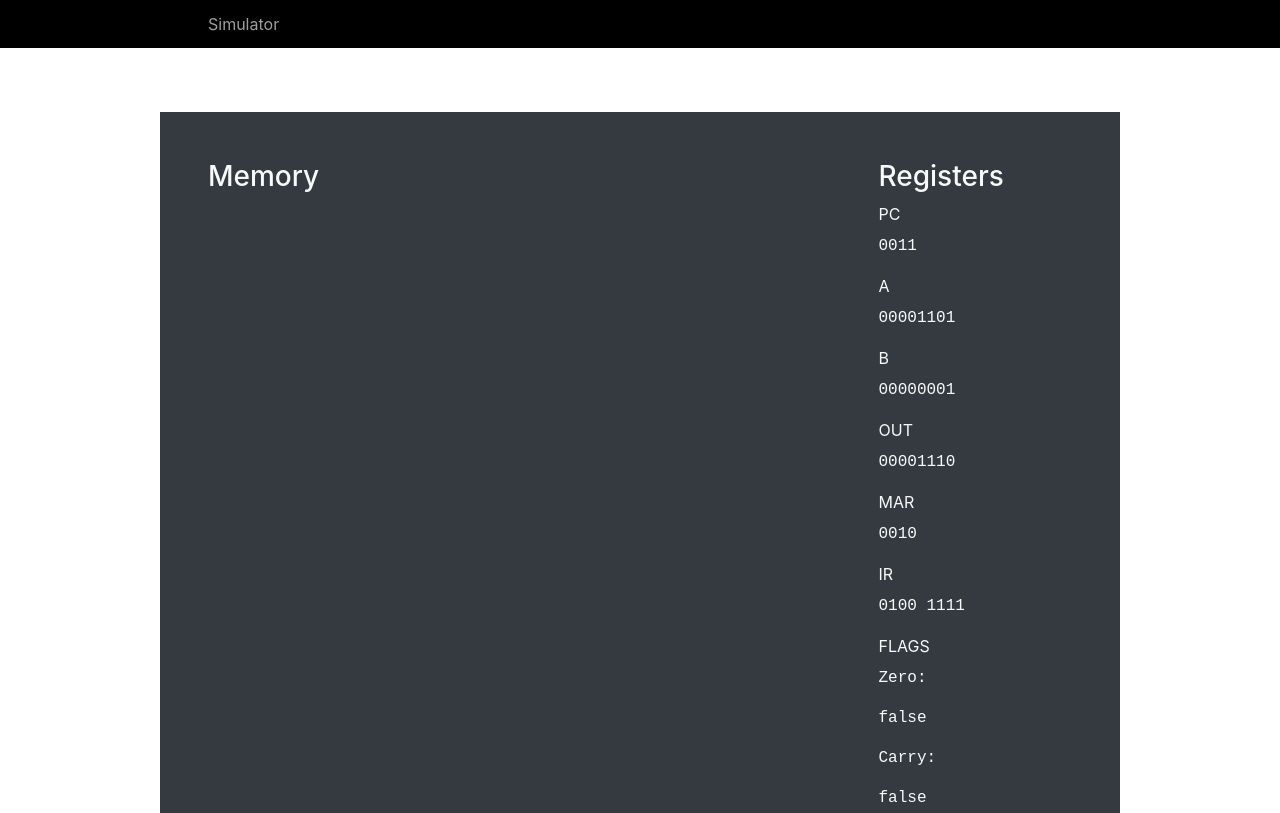
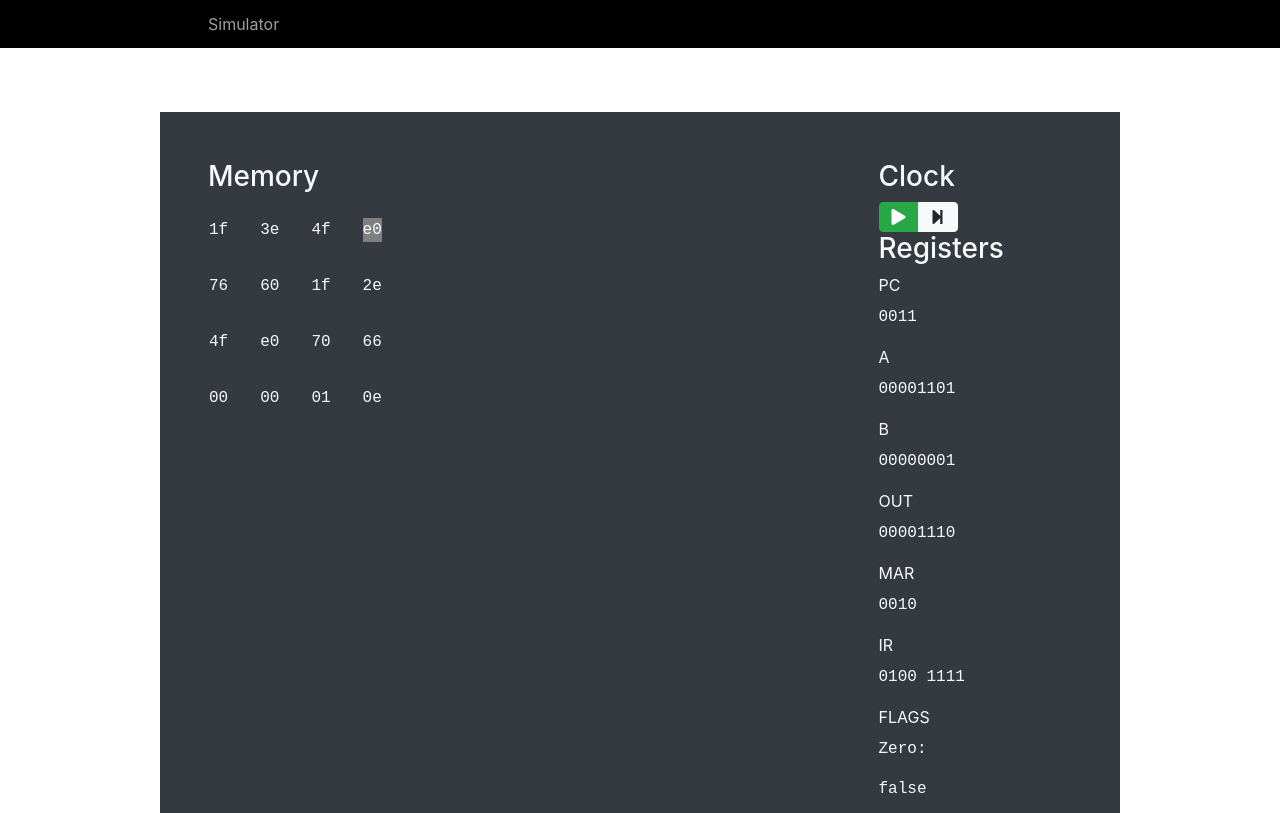
Before and after one commit to afflitto/retrobrew-assembler, a website built with webpack: page src/html/index.html in a window 1280 px wide. Shown: the top 813 px of the page. Built offline with nearby package versions, Linux system fonts and the light colour scheme; files whose address does not match are found by name.

Commit message:
show memory

```diff
--- a/src/css/index.css
+++ b/src/css/index.css
@@ -17,6 +17,14 @@
 
 }
 
+.memory-display {
+  font-family: monospace;
+}
+
+.memory-pc {
+  background-color: grey;
+}
+
 p {
   font-family: monospace;
 }
--- a/src/html/index.html
+++ b/src/html/index.html
@@ -4,6 +4,7 @@
       Retrobrew Assembler
     </title>
     <link rel="stylesheet" href="https://stackpath.bootstrapcdn.com/bootstrap/4.3.1/css/bootstrap.min.css" integrity="sha384-ggOyR0iXCbMQv3Xipma34MD+dH/1fQ784/j6cY/iJTQUOhcWr7x9JvoRxT2MZw1T" crossorigin="anonymous">
+    <link rel="stylesheet" href="https://use.fontawesome.com/releases/v5.8.1/css/all.css" integrity="sha384-50oBUHEmvpQ+1lW4y57PTFmhCaXp0ML5d60M1M7uH2+nqUivzIebhndOJK28anvf" crossorigin="anonymous">
     <link rel="stylesheet" href="./css/index.css">
     <meta name="viewport" content="width=device-width, initial-scale=1">
   </head>
@@ -19,10 +20,17 @@
         <div class="row">
           <div class="col-md-9 text-light">
             <h3 class="text-light">Memory</h3>
+            <div id="memory-display"></div>
           </div>
 
           <div class="col-md-3 text-light">
-            <h3 class="text-light">Registers</h3>
+            <h3>Clock</h3>
+            <div class="btn-group" role="group">
+              <button type="button" class="btn btn-success"><i class="fas fa-play"></i></button>
+              <button type="button" class="btn btn-light"><i class="fas fa-step-forward"></i></button>
+            </div>
+
+            <h3>Registers</h3>
             <label>PC</label>
             <p id="register-pc"></p>
             <label>A</label>
@@ -31,6 +39,7 @@
             <p id="register-b"></p>
             <label>OUT</label>
             <p id="register-out"></p>
+
             <label>MAR</label>
             <p id="register-mar"></p>
             <label>IR</label>
--- a/src/js/index.js
+++ b/src/js/index.js
@@ -12,5 +12,23 @@ const emulator = new Emulator({debug: false, uiTick: () => {
   $('#register-ir').text(window.emulator.ir.instruction.toString(2).padStart(4, '0') + ' ' + window.emulator.ir.data.toString(2).padStart(4, '0'));
   $('#register-flag-zero').text(window.emulator.flags.zero);
   $('#register-flag-carry').text(window.emulator.flags.carry);
+
+
+  $('#memory-display').html(generateMemoryDisplay(window.emulator.memory.memory, window.emulator.pc.value));
 }});
 window.emulator = emulator;
+
+
+function generateMemoryDisplay(memory, pc) {
+  let html = '';
+
+  for(let i = 0; i < 4; i++) {
+    html += `<div class="row">`;
+    for(let j = 0; j < 4; j++) {
+      const isPC = pc === j + i*4;
+      html += `<div class="col-xs-3 m-3 memory-display ${isPC ? 'memory-pc':''}">${memory[j + i*4].toString(16).padStart(2, '0')}</div>`;
+    }
+    html += `</div>`;
+  }
+  return html;
+}
```
